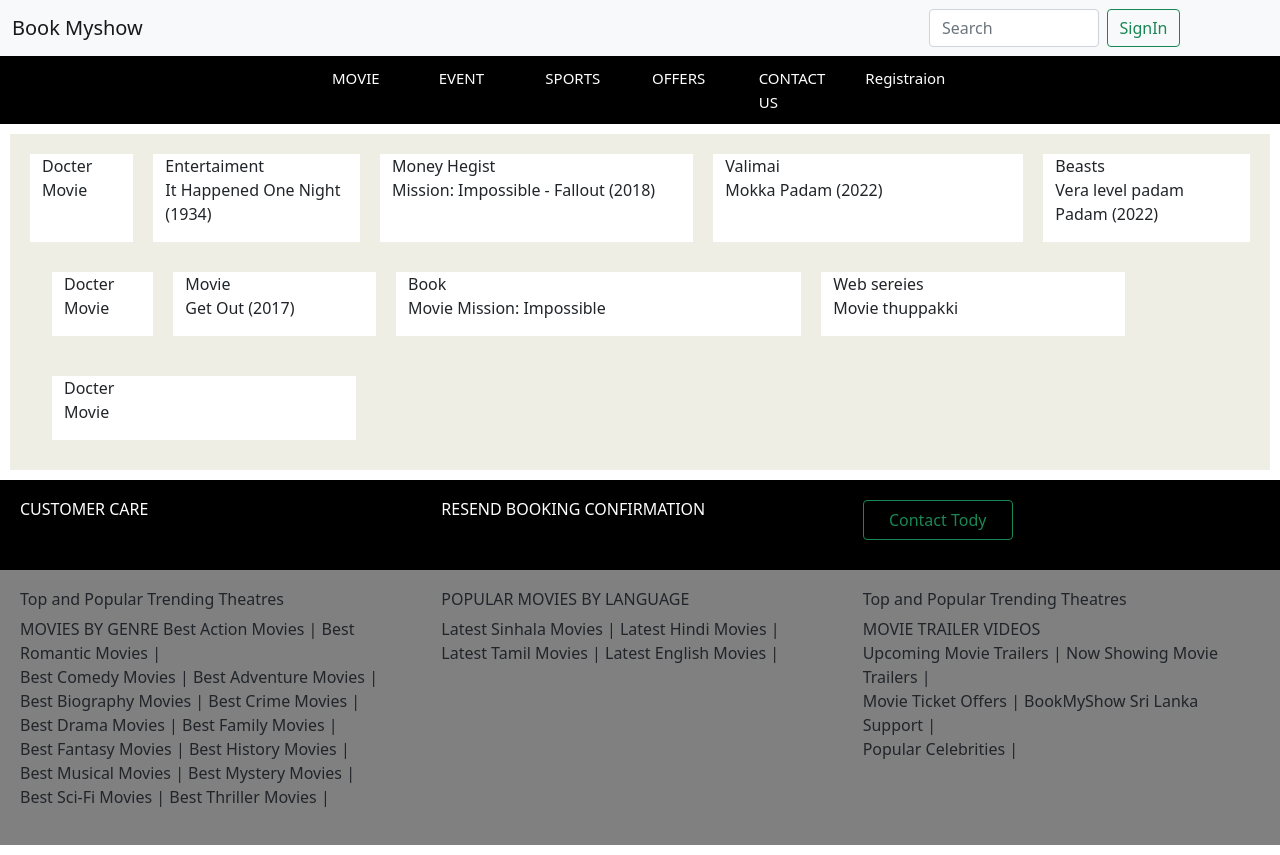
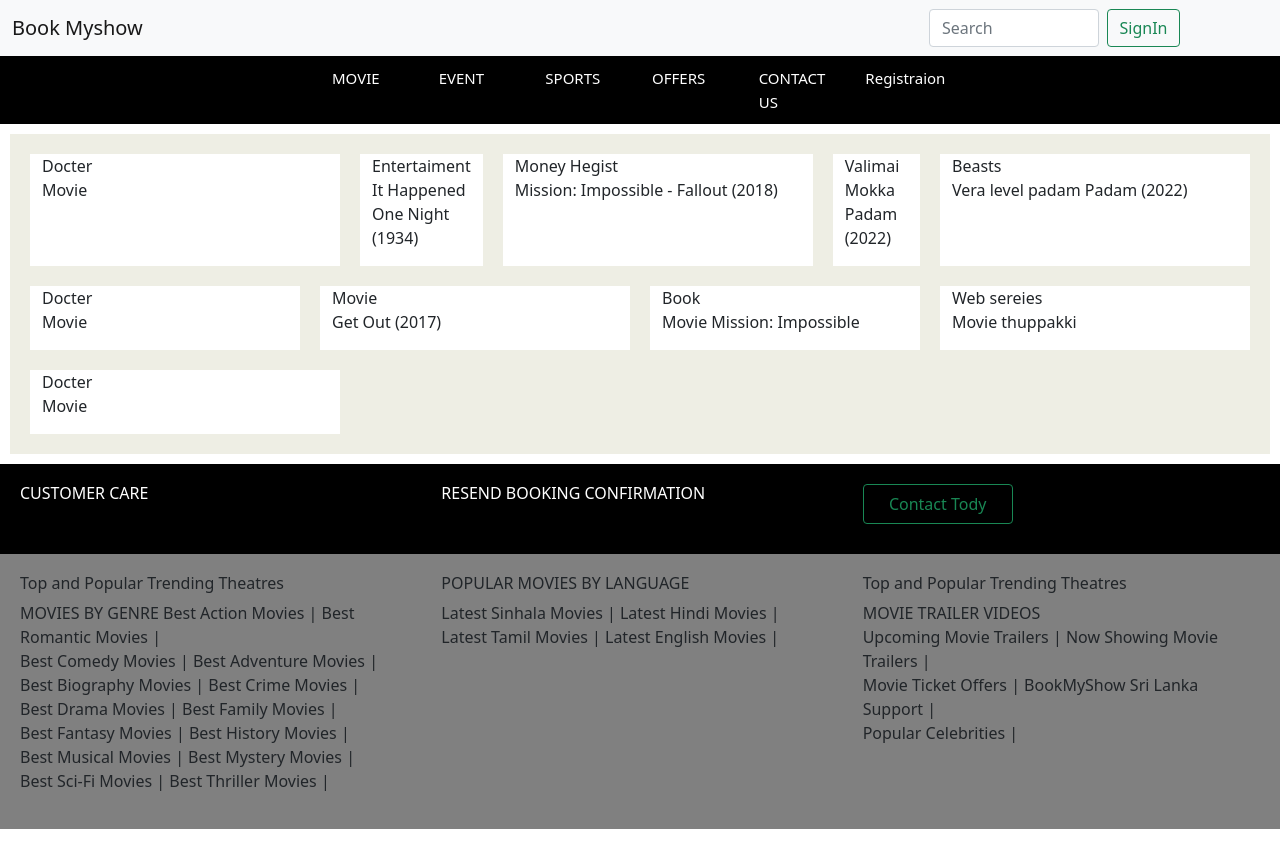
Before and after one commit to AbiramVJ/Book-Myshow-React-Project, a React (Create React App) app: page /content in a window 1280 px wide. Built offline with nearby package versions, Linux system fonts and the light colour scheme.

Commit message:
css arrage ment/

```diff
--- a/src/components/ContentContainer/ContentContainer.js
+++ b/src/components/ContentContainer/ContentContainer.js
@@ -7,22 +7,22 @@
     <div>
         <Row style={{ backgroundColor:"#eeeee4",margin:"10px" ,padding:"10px"}}>
            <Row style={{margin:"0px" , padding:"0px" ,backgroundColor:"#eeeee4"}}>
-                    <Col xs={1} style={{margin:"10px", border:"2px" ,backgroundColor:"white"}}><p>Docter<br/> Movie</p></Col>
-                    <Col xs={2} style={{margin:"10px", border:"px",backgroundColor:"white"}}> <p>Entertaiment<br/> It Happened One Night (1934)</p></Col>
-                    <Col style={{margin:"10px", border:"2px",backgroundColor:"white"}}> <p> Money Hegist <br/>Mission: Impossible - Fallout (2018)</p></Col>
-                    <Col xs={3} style={{margin:"10px", border:"2px",backgroundColor:"white"}}><p> Valimai <br/>Mokka Padam (2022)</p></Col>
-                    <Col xs={2} style={{margin:"10px", border:"2px",backgroundColor:"white"}}><p> Beasts <br/>Vera level padam Padam (2022)</p></Col>
+                    <Col xs={6} md={4} lg={3} style={{margin:"10px", border:"2px" ,backgroundColor:"white"}}><p>Docter<br/> Movie</p></Col>
+                    <Col style={{margin:"10px", border:"px",backgroundColor:"white"}}> <p>Entertaiment<br/> It Happened One Night (1934)</p></Col>
+                    <Col xs={6} md={4} lg={3} style={{margin:"10px", border:"2px",backgroundColor:"white"}}> <p> Money Hegist <br/>Mission: Impossible - Fallout (2018)</p></Col>
+                    <Col  style={{margin:"10px", border:"2px",backgroundColor:"white"}}><p> Valimai <br/>Mokka Padam (2022)</p></Col>
+                    <Col xs={6} md={4} lg={3} style={{margin:"10px", border:"2px",backgroundColor:"white"}}><p> Beasts <br/>Vera level padam Padam (2022)</p></Col>
              </Row>
 
-               <Row style={{margin:"10px" , border:"2px" ,backgroundColor:"#eeeee4"}}>
-                    <Col xs={1} style={{margin:"10px", border:"2px",backgroundColor:"white" }}><p>Docter<br/> Movie</p></Col>
-                    <Col xs={2} style={{margin:"10px", border:"2px",backgroundColor:"white" }}><p> Movie <br/>Get Out (2017)</p></Col>
-                    <Col xs={4} style={{margin:"10px", border:"2px",backgroundColor:"white"}}><p>Book<br/> Movie Mission: Impossible</p></Col>
-                    <Col xs={3} style={{margin:"10px", border:"2px",backgroundColor:"white" }}><p>Web sereies<br/> Movie thuppakki</p></Col>
+               <Row style={{margin:"0px" ,padding:"0px" ,backgroundColor:"#eeeee4"}}>
+                    <Col  style={{margin:"10px", border:"2px",backgroundColor:"white" }}><p>Docter<br/> Movie</p></Col>
+                    <Col xs={6} md={4} lg={3} style={{margin:"10px", border:"2px",backgroundColor:"white" }}><p> Movie <br/>Get Out (2017)</p></Col>
+                    <Col  style={{margin:"10px", border:"2px",backgroundColor:"white"}}><p>Book<br/> Movie Mission: Impossible</p></Col>
+                    <Col xs={6} md={4} lg={3} style={{margin:"10px", border:"2px",backgroundColor:"white" }}><p>Web sereies<br/> Movie thuppakki</p></Col>
                </Row>
 
-              <Row md={4} style={{margin:"10px" , border:"2px", backgroundColor:"#eeeee4" }}>
-                    <Col xs={1} style={{ margin:"10px", border:"2px",backgroundColor:"white" }}><p>Docter<br/> Movie</p></Col>
+              <Row md={4} style={{margin:"0px" ,padding:"0px" , backgroundColor:"#eeeee4" }}>
+                    <Col xs={6} md={4} lg={3} style={{ margin:"10px", border:"2px",backgroundColor:"white" }}><p>Docter<br/> Movie</p></Col>
 
               </Row>
 
--- a/src/components/SingleMovieFetch/SingleMovieFetch.js
+++ b/src/components/SingleMovieFetch/SingleMovieFetch.js
@@ -40,7 +40,7 @@
         <Row>
             {Singledata.map((movie) =>{
                 return(
-                <Col  id={movie._id} key={movie._id} xs={6} md={4} lg={3} style={{ marginBottom: "2%" }}>
+                <Col  id={movie._id} key={movie._id} xs={4} md={6} lg={3} style={{ marginBottom: "2%" }}>
                     <Card >
                     <Card.Img variant="top" src={movie.image} />
                     <Card.Body>
```
